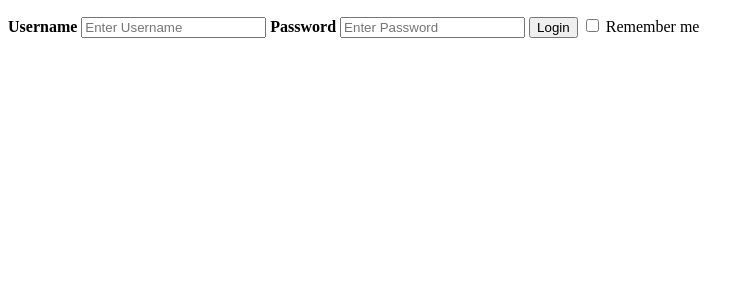
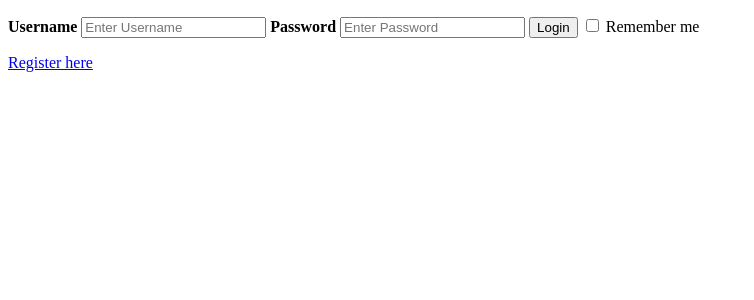
Before and after one commit to Owais-Saeed/TIP-G2, a PHP site: page /login.php in a window 1280 px wide. Shown: the part 34-334 px from the top of the page, without its empty margins (0-754 px from the left). Run offline with PHP 8.4, Linux system fonts and the light colour scheme.

Commit message:
login.php slight change
included a link to registration in login page

```diff
--- a/Instatute/demo files so far/login.php
+++ b/Instatute/demo files so far/login.php
@@ -78,6 +78,7 @@ if ($_SERVER["REQUEST_METHOD"] == "POST") {
         </div>
 
     </form>
+	<p><a href="registration.php"> Register here</a></p>
 <!--Container-->
 <script src=""></script>
 
```
